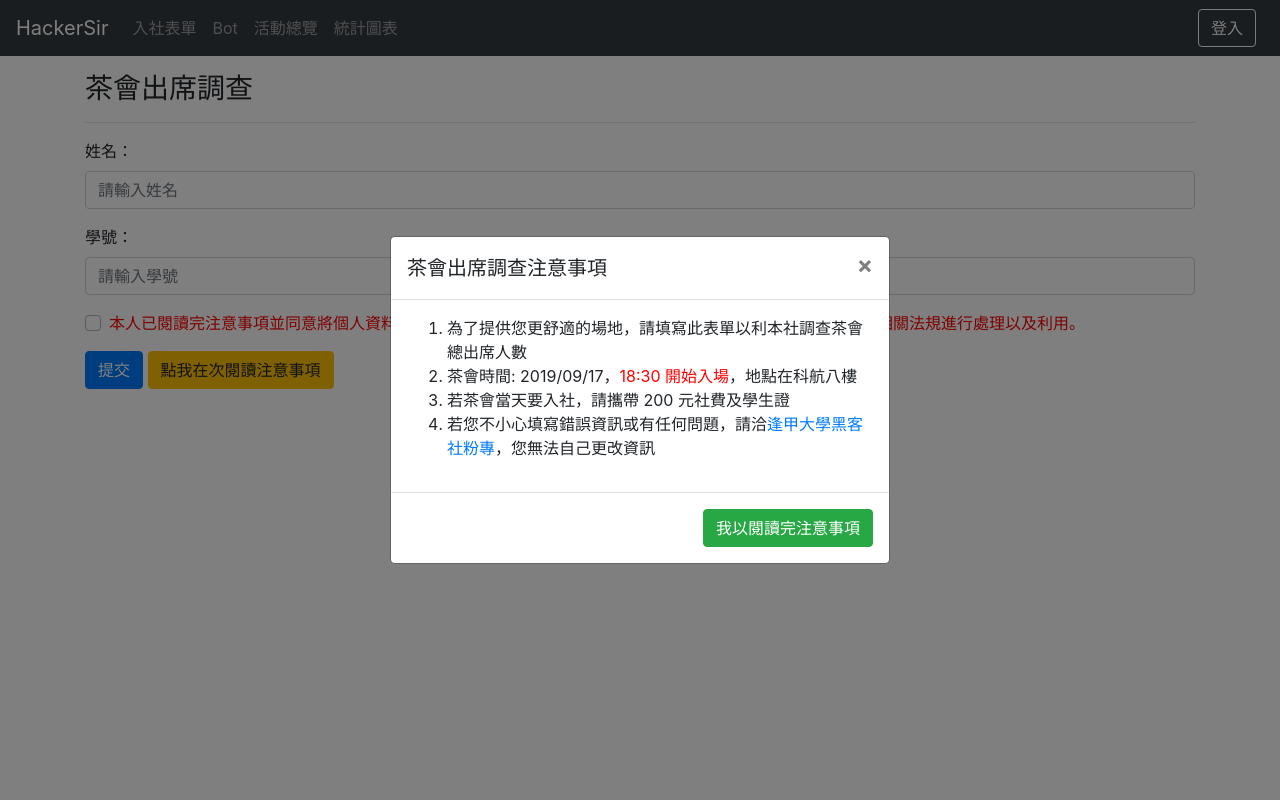
After one commit to D0683497/JoinClub, a Django app: page /attend in a window 1280 px wide. The commit adds this page. Run offline with Django 3.2, Linux system fonts and the light colour scheme; some libraries are stand-ins or nearby versions.

Commit message:
增加 Attend 頁面及功能

```diff
--- a/join/admin.py
+++ b/join/admin.py
@@ -1,7 +1,11 @@
 from django.contrib import admin
-from .models import Member
+from .models import Member, Attend
 
 class MemberAdmin(admin.ModelAdmin):
     search_fields = ('nid',)
 
+class AttendAdmin(admin.ModelAdmin):
+    search_fields = ('name', 'nid',)
+
 admin.site.register(Member, MemberAdmin)
+admin.site.register(Attend, AttendAdmin)
--- a/join/forms.py
+++ b/join/forms.py
@@ -1,7 +1,7 @@
 from django import forms
 from django.forms import ModelForm
 from django.utils.translation import ugettext_lazy as _
-from .models import Member
+from .models import Member, Attend
 import re
 
 LEVEL_CHOICES = (
@@ -66,3 +66,27 @@ class JoinForm(ModelForm):
                 'invalid': _('您的 E-mail 看起來怪怪的喔')
             },
         }
+
+class AttendForm(ModelForm):
+    class Meta:
+        model = Attend
+        fields = ['name', 'nid']
+        widgets = {
+            'name': forms.TextInput(attrs={'class': 'form-control', 'placeholder': '請輸入姓名'}),
+            'nid': forms.TextInput(attrs={'class': 'form-control', 'placeholder': '請輸入學號'})
+        }
+        labels = {
+            'name': _('姓名'),
+            'nid': _('學號'),
+        }
+        error_messages = {
+            'name': {
+                'required': _('必須填寫姓名'),
+                'max_length': _('你的姓名太長囉'),
+            },
+            'nid': {
+                'required': _('必須填寫學號'),
+                'unique': _('您的學號已經被使用過囉'),
+                'max_length': _('你的學號太長囉'),
+            },
+        }
--- a/join/models.py
+++ b/join/models.py
@@ -26,3 +26,10 @@ class Member(models.Model):
 
     def __str__(self):
         return "%s %s [%s]" % (self.nid, self.name, self.get_status_display())
+
+class Attend(models.Model):
+    name = models.CharField(max_length=50)
+    nid = models.CharField(max_length=15, unique=True)
+
+    def __str__(self):
+        return "%s %s" % (self.nid, self.name)
--- /dev/null
+++ b/join/templates/attend.html
@@ -0,0 +1,89 @@
+{% extends "layout.html" %}
+
+{% block title %}黑客社 - 茶會出席調查{% endblock %}
+
+{% block commingsoon %}
+
+{% include "narbar.html" %}
+
+<div class="container">
+    <h3>茶會出席調查</h3>
+    <hr>
+    <form action="{% url 'join:attend' %}" method="POST">
+        {% csrf_token %}
+        <div class="form-group">
+            {{ form.name.label_tag }}
+            {{ form.name }}
+            {% comment %} 錯誤訊息 {% endcomment %}
+            {% if form.name.errors %}
+                {% for error in form.name.errors %}
+                    <div class="invalid-feedback">
+                        <p>{{ error }}</p>
+                    </div>
+                {% endfor %}
+            {% endif %}
+        </div>
+        <div class="form-group">
+            {{ form.nid.label_tag }}
+            {{ form.nid }}
+            {% comment %} 錯誤訊息 {% endcomment %}
+            {% if form.nid.errors %}
+                {% for error in form.nid.errors %}
+                    <div class="invalid-feedback">
+                        <p>{{ error }}</p>
+                    </div>
+                {% endfor %}
+            {% endif %}
+        </div>
+        <div class="custom-control custom-checkbox my-3">
+            <input type="checkbox" class="custom-control-input" id="privacy" name="privacy" required>
+            <label class="custom-control-label" for="privacy" style="color:red">本人已閱讀完注意事項並同意將個人資料提供逢甲大學黑客社使用，本社依個人資料保護法、相關法規及學校相關法規進行處理以及利用。</label>
+        </div>
+        <button type="submit" class="btn btn-primary">
+            <i class="far fa-check-circle"></i>
+            提交
+        </button>
+        <button type="button" class="btn btn-warning" data-toggle="modal" data-target="#joinModal">
+            點我在次閱讀注意事項
+        </button>
+    </form>
+
+    <!-- 入社表單注意事項 -->
+    <div class="modal fade" id="joinModal" tabindex="-1" role="dialog" aria-labelledby="joinModalTitle" aria-hidden="true">
+        <div class="modal-dialog modal-dialog-centered" role="document">
+            <div class="modal-content">
+                <div class="modal-header">
+                    <h5 class="modal-title" id="joinModalTitle">茶會出席調查注意事項</h5>
+                    <button type="button" class="close" data-dismiss="modal" aria-label="Close">
+                        <span aria-hidden="true">&times;</span>
+                    </button>
+                </div>
+                <div class="modal-body">
+                    <ol>
+                        <li>為了提供您更舒適的場地，請填寫此表單以利本社調查茶會總出席人數</li>
+                        <li>茶會時間: 2019/09/17，<span style="color:red">18:30 開始入場</span>，地點在科航八樓</li>
+                        <li>若茶會當天要入社，請攜帶 200 元社費及學生證</li>
+                        <li>若您不小心填寫錯誤資訊或有任何問題，請洽<a href="https://www.facebook.com/HackerSir.tw/">逢甲大學黑客社粉專</a>，您無法自己更改資訊</li>
+                    </ol>
+                </div>
+                <div class="modal-footer">
+                    <button type="button" class="btn btn-success" data-dismiss="modal">我以閱讀完注意事項</button>
+                </div>
+            </div>
+        </div>
+    </div>
+</div>
+{% endblock %}
+
+{% block js %}
+<script type="text/javascript">
+    $('#joinModal').modal();
+
+    {% if form.name.errors %}
+        document.getElementById("id_name").classList.add("is-invalid");
+    {% endif %}
+    {% if form.nid.errors %}
+        document.getElementById("id_nid").classList.add("is-invalid");
+    {% endif %}
+</script>
+{% endblock %}
--- a/join/urls.py
+++ b/join/urls.py
@@ -16,4 +16,5 @@ urlpatterns = [
     path('export_NP', views.export_NP, name="export_NP"),
     path('export_M', views.export_M, name="export_M"),
     path('commingsoon', views.commingsoon, name="commingsoon"),
+    path('attend', views.attend, name="attend"),
 ]
--- a/join/views.py
+++ b/join/views.py
@@ -2,8 +2,8 @@ from django.shortcuts import render, get_object_or_404
 from django.http import HttpResponseRedirect, HttpResponse
 from django.urls import reverse
 from django.contrib.auth.decorators import login_required
-from .forms import JoinForm
-from .models import Member
+from .forms import JoinForm, AttendForm
+from .models import Member, Attend
 import csv, codecs
 from django.utils.http import urlquote
 
@@ -115,3 +115,13 @@ def export_NP(request):
 
 def commingsoon(request):
     return render(request, 'commingsoon.html', {})
+
+def attend(request):
+    if request.method == 'POST':
+        form = AttendForm(request.POST)
+        if form.is_valid():
+            form.save()
+            return HttpResponseRedirect(reverse('join:commingsoon'))
+    else:
+        form = AttendForm()
+    return render(request, 'attend.html', {'form': form})
```
Also changed, not shown: join/templates/commingsoon.html (+19 -1 lines), join/migrations/0002_attend.py (added).
